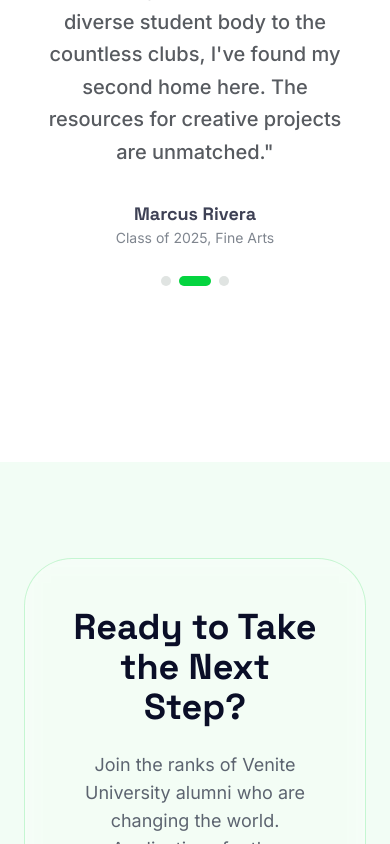
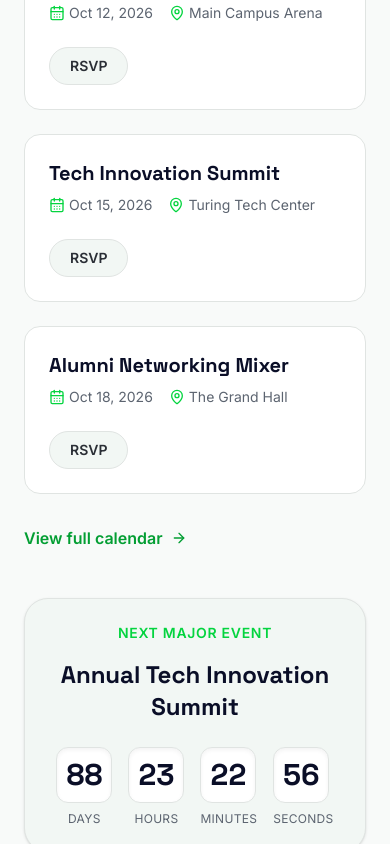
Before and after one commit to rajiabdulqoyyum212-tech/Venite-university-landing-page-, a Next.js app: page / in a window 390 px wide. Shown: the part 5840-6684 px from the top of the page. Built offline with nearby package versions, Linux system fonts and the light colour scheme.

Commit message:
feat: add upcoming events section and countdown
Implement an upcoming events section on the homepage, including a reusable event countdown component to highlight key university activities.

```diff
--- a/app/page.tsx
+++ b/app/page.tsx
@@ -4,8 +4,9 @@ import { PageTransition } from '@/components/page-transition';
 import { AnimatedCounter } from '@/components/animated-counter';
 import { ProgramFinder } from '@/components/program-finder';
 import { TestimonialCarousel } from '@/components/testimonial-carousel';
+import { EventCountdown } from '@/components/event-countdown';
 import { motion } from 'motion/react';
-import { ArrowRight, BookOpen, Globe, Users, Trophy } from 'lucide-react';
+import { ArrowRight, BookOpen, Globe, Users, Trophy, CalendarDays, MapPin } from 'lucide-react';
 import Link from 'next/link';
 import Image from 'next/image';
 
@@ -265,6 +266,64 @@ export default function Home() {
         </div>
       </section>
 
+      {/* Upcoming Events */}
+      <section className="py-24 px-6 bg-bg-secondary border-t border-border-color">
+        <div className="max-w-7xl mx-auto">
+          <div className="flex flex-col lg:flex-row gap-12 lg:gap-20 items-center">
+            <div className="flex-1 w-full">
+              <div className="mb-12">
+                <h2 className="text-4xl font-display font-bold text-text-heading mb-4">Upcoming Events</h2>
+                <p className="text-text-muted text-lg">
+                  Stay engaged with the Venite community. Join us for these exciting upcoming programmes.
+                </p>
+              </div>
+
+              <div className="space-y-6">
+                {[
+                  { title: "Fall Career Fair", date: "Oct 12, 2026", time: "10:00 AM - 4:00 PM", location: "Main Campus Arena" },
+                  { title: "Tech Innovation Summit", date: "Oct 15, 2026", time: "2:00 PM - 6:00 PM", location: "Turing Tech Center" },
+                  { title: "Alumni Networking Mixer", date: "Oct 18, 2026", time: "6:30 PM - 9:00 PM", location: "The Grand Hall" }
+                ].map((event, i) => (
+                  <motion.div
+                    key={i}
+                    initial={{ opacity: 0, x: -20 }}
+                    whileInView={{ opacity: 1, x: 0 }}
+                    viewport={{ once: true }}
+                    transition={{ delay: i * 0.1, duration: 0.5 }}
+                    className="flex flex-col sm:flex-row gap-6 p-6 bg-bg border border-border-color rounded-2xl hover:border-accent/50 hover:shadow-md transition-all group"
+                  >
+                    <div className="flex-1">
+                      <h3 className="text-xl font-bold text-text-heading mb-2 group-hover:text-accent transition-colors">{event.title}</h3>
+                      <div className="flex flex-wrap gap-4 text-sm text-text-muted">
+                        <span className="flex items-center gap-1"><CalendarDays size={16} className="text-accent" /> {event.date}</span>
+                        <span className="flex items-center gap-1"><MapPin size={16} className="text-accent" /> {event.location}</span>
+                      </div>
+                    </div>
+                    <div className="flex items-center sm:justify-end">
+                      <button className="px-5 py-2 text-sm font-semibold rounded-full bg-card-bg border border-border-color hover:bg-accent hover:text-text-on-accent transition-colors">
+                        RSVP
+                      </button>
+                    </div>
+                  </motion.div>
+                ))}
+              </div>
+              <div className="mt-8">
+                 <Link href="#" className="text-text-link font-semibold hover:text-accent transition-colors flex items-center gap-2">
+                   View full calendar <ArrowRight size={16} />
+                 </Link>
+              </div>
+            </div>
+
+            <div className="w-full lg:w-[450px] shrink-0">
+               <EventCountdown
+                  eventName="Annual Tech Innovation Summit"
+                  targetDate="2026-10-15T14:00:00"
+               />
+            </div>
+          </div>
+        </div>
+      </section>
+
       {/* Testimonials */}
       <section className="py-32 px-6">
         <div className="max-w-7xl mx-auto">
--- /dev/null
+++ b/components/event-countdown.tsx
@@ -0,0 +1,65 @@
+'use client';
+
+import { useState, useEffect } from 'react';
+
+export function EventCountdown({ targetDate, eventName }: { targetDate: string; eventName: string }) {
+  const [timeLeft, setTimeLeft] = useState({
+    days: 0,
+    hours: 0,
+    minutes: 0,
+    seconds: 0,
+  });
+
+  useEffect(() => {
+    const calculateTimeLeft = () => {
+      const difference = +new Date(targetDate) - +new Date();
+      let timeLeft = {
+        days: 0,
+        hours: 0,
+        minutes: 0,
+        seconds: 0,
+      };
+
+      if (difference > 0) {
+        timeLeft = {
+          days: Math.floor(difference / (1000 * 60 * 60 * 24)),
+          hours: Math.floor((difference / (1000 * 60 * 60)) % 24),
+          minutes: Math.floor((difference / 1000 / 60) % 60),
+          seconds: Math.floor((difference / 1000) % 60),
+        };
+      }
+      return timeLeft;
+    };
+
+    setTimeLeft(calculateTimeLeft());
+
+    const timer = setInterval(() => {
+      setTimeLeft(calculateTimeLeft());
+    }, 1000);
+
+    return () => clearInterval(timer);
+  }, [targetDate]);
+
+  return (
+    <div className="flex flex-col items-center justify-center p-6 bg-card-bg rounded-3xl border border-border-color shadow-sm">
+      <p className="text-sm font-semibold text-accent uppercase tracking-wider mb-4">Next Major Event</p>
+      <h3 className="text-2xl font-display font-bold text-text-heading mb-6 text-center">{eventName}</h3>
+
+      <div className="flex gap-4 sm:gap-6 text-center">
+        {[
+          { label: 'Days', value: timeLeft.days },
+          { label: 'Hours', value: timeLeft.hours },
+          { label: 'Minutes', value: timeLeft.minutes },
+          { label: 'Seconds', value: timeLeft.seconds },
+        ].map((item, i) => (
+          <div key={i} className="flex flex-col">
+            <span className="text-3xl sm:text-4xl lg:text-5xl font-display font-bold text-text-heading bg-bg border border-border-color rounded-xl w-14 h-14 sm:w-20 sm:h-20 flex items-center justify-center shadow-inner">
+              {item.value.toString().padStart(2, '0')}
+            </span>
+            <span className="text-xs sm:text-sm text-text-muted mt-2 uppercase tracking-wide">{item.label}</span>
+          </div>
+        ))}
+      </div>
+    </div>
+  );
+}
```
